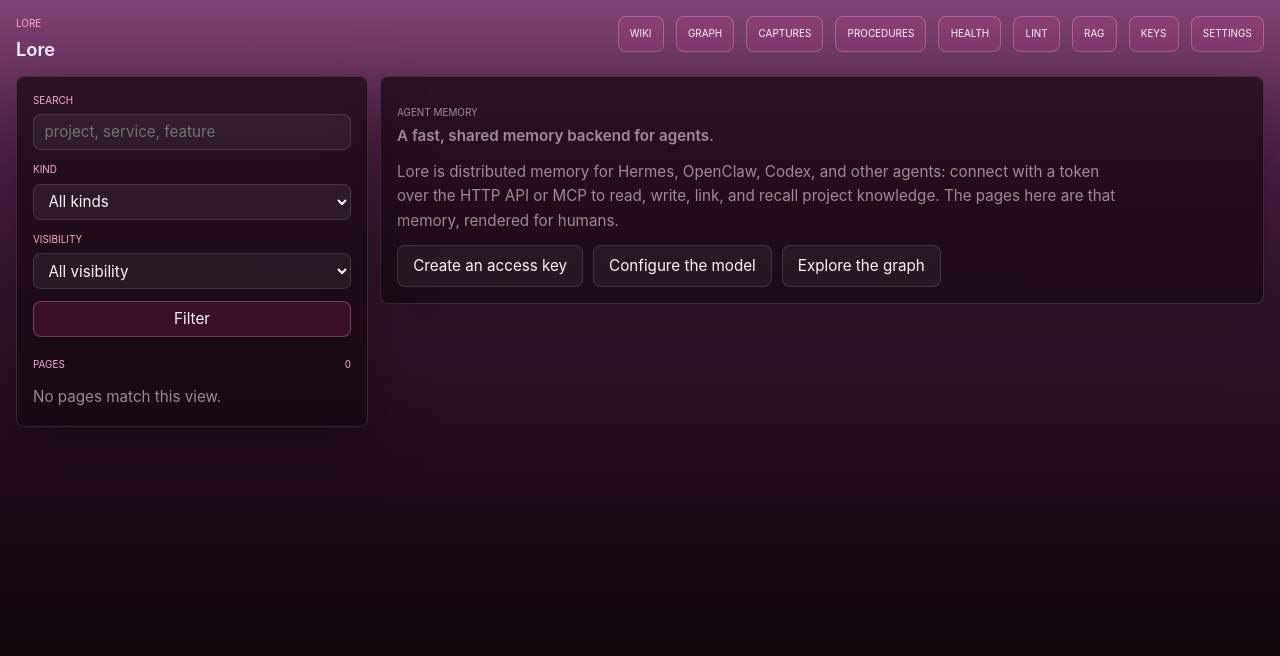
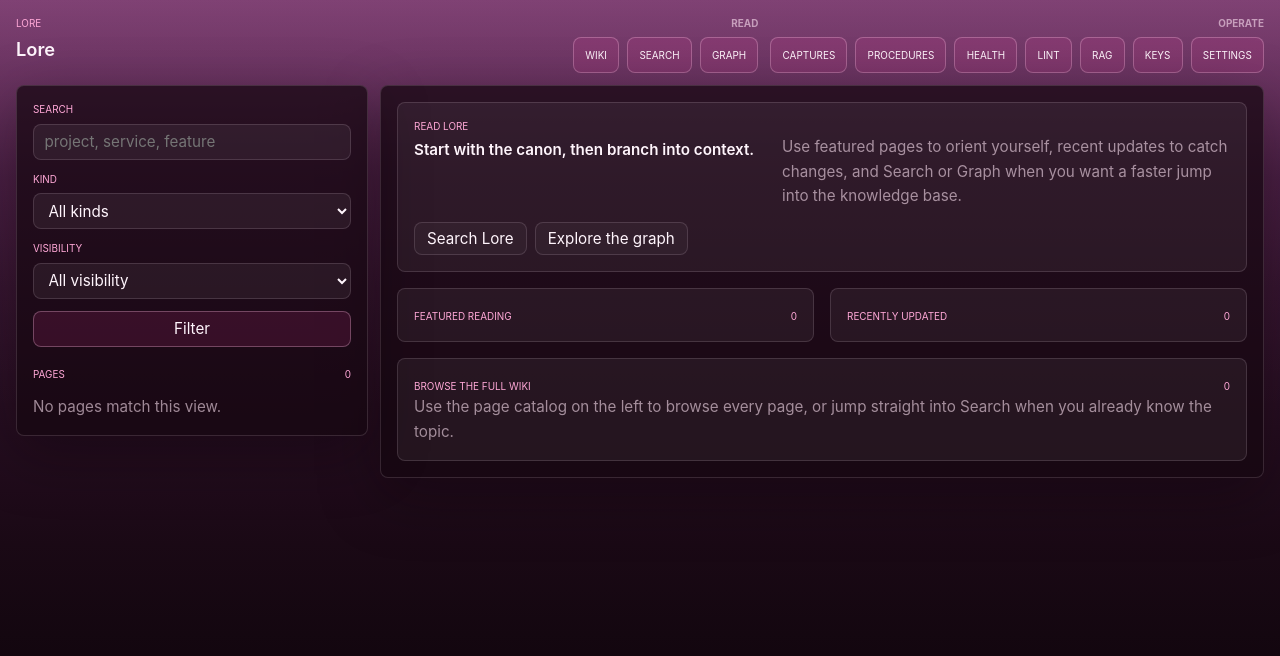
Before and after one commit to elevenoutoften/lore, a FastAPI app: page / in a window 1280 px wide. Shown: the top 656 px of the page. Run offline with FastAPI, Linux system fonts and the light colour scheme.

Commit message:
fix: add reader front door for / (flow_000887)

```diff
--- a/lore_app/static/lore.css
+++ b/lore_app/static/lore.css
@@ -107,6 +107,27 @@
 
 .topbar-links {
   flex-wrap: wrap;
+  justify-content: flex-end;
+  align-items: flex-start;
+}
+
+.topbar-links__group {
+  display: grid;
+  gap: 0.35rem;
+  justify-items: end;
+}
+
+.topbar-links__label {
+  color: var(--muted);
+  font-size: 0.62rem;
+  font-weight: 700;
+  margin: 0;
+}
+
+.topbar-links__items {
+  display: flex;
+  flex-wrap: wrap;
+  gap: 0.5rem;
   justify-content: flex-end;
 }
 
@@ -587,6 +640,86 @@
   max-width: 46rem;
 }
 
+.reader-home {
+  display: grid;
+  gap: 1rem;
+}
+
+.reader-home__hero,
+.reader-home__section {
+  border: 1px solid var(--line);
+  border-radius: var(--radius);
+  background: var(--panel-2);
+  padding: 1rem;
+}
+
+.reader-home__grid {
+  display: grid;
+  gap: 1rem;
+  grid-template-columns: repeat(auto-fit, minmax(17rem, 1fr));
+}
+
+.reader-home__header {
+  display: flex;
+  align-items: flex-start;
+  justify-content: space-between;
+  gap: 0.75rem;
+  margin-bottom: 0.85rem;
+}
+
+.reader-home__header p:last-child {
+  color: var(--muted);
+  max-width: 28rem;
+}
+
+.reader-home__actions {
+  display: flex;
+  flex-wrap: wrap;
+  gap: 0.5rem;
+  margin-top: 0.85rem;
+}
+
+.reader-home__actions a,
+.reader-home__card {
+  border: 1px solid var(--line);
+  border-radius: var(--radius);
+  background: rgba(255, 255, 255, 0.03);
+}
+
+.reader-home__actions a {
+  display: inline-flex;
+  align-items: center;
+  min-height: 2.1rem;
+  padding: 0 0.75rem;
+}
+
+.reader-home__list {
+  display: grid;
+  gap: 0.75rem;
+}
+
+.reader-home__card {
+  display: grid;
+  gap: 0.35rem;
+  padding: 0.8rem;
+}
+
+.reader-home__card-title {
+  font-weight: 600;
+  overflow-wrap: anywhere;
+}
+
+.reader-home__card-meta {
+  color: var(--pink);
+  font-size: 0.68rem;
+  text-transform: uppercase;
+}
+
+.reader-home__card-summary,
+.reader-home__hint {
+  color: var(--muted);
+}
+
 .welcome-actions {
   display: flex;
   flex-wrap: wrap;
--- a/lore_app/templates/_nav.html
+++ b/lore_app/templates/_nav.html
@@ -1,6 +1,15 @@
 <nav class="topbar-links" aria-label="Lore navigation">
+  <div class="topbar-links__group" aria-label="Read">
+    <p class="topbar-links__label">Read</p>
+    <div class="topbar-links__items">
       <a href="/">Wiki</a>
+      <a href="/search">Search</a>
       <a href="/graph">Graph</a>
+    </div>
+  </div>
+  <div class="topbar-links__group" aria-label="Operate">
+    <p class="topbar-links__label">Operate</p>
+    <div class="topbar-links__items">
       <a href="/captures">Captures</a>
       <a href="/procedures">Procedures</a>
       <a href="/heartbeat">Health</a>
@@ -8,4 +17,6 @@
       <a href="/rag">RAG</a>
       <a href="/api-keys">Keys</a>
       <a href="/settings">Settings</a>
+    </div>
+  </div>
 </nav>
--- a/lore_app/templates/index.html
+++ b/lore_app/templates/index.html
@@ -459,12 +459,17 @@
           {% endif %}
 
           <div class="reader-tools" aria-label="Page tools">
-            <a href="/api/pages/{{ selected_page.id }}">Raw</a>
-            <a href="/api/pages/{{ selected_page.id }}/rendered">Rendered JSON</a>
-            <a href="/api/pages/{{ selected_page.id }}/links">Links JSON</a>
             {% if rendered_page.missing_links %}
             <span>{{ rendered_page.missing_links | length }} missing link{% if rendered_page.missing_links | length != 1 %}s{% endif %}</span>
             {% endif %}
+            <details class="reader-api-toggle">
+              <summary>Developer JSON</summary>
+              <div class="reader-api-toggle__links">
+                <a href="/api/pages/{{ selected_page.id }}">Raw</a>
+                <a href="/api/pages/{{ selected_page.id }}/rendered">Rendered JSON</a>
+                <a href="/api/pages/{{ selected_page.id }}/links">Links JSON</a>
+              </div>
+            </details>
           </div>
             </div>
           </details>
@@ -611,15 +616,62 @@
           {% endif %}
         </article>
         {% else %}
-        <div class="welcome">
-          <p class="eyebrow">Agent memory</p>
-          <h2>A fast, shared memory backend for agents.</h2>
-          <p>Lore is distributed memory for Hermes, OpenClaw, Codex, and other agents: connect with a token over the HTTP API or MCP to read, write, link, and recall project knowledge. The pages here are that memory, rendered for humans.</p>
-          <p class="welcome-actions">
-            <a href="/api-keys">Create an access key</a>
-            <a href="/settings">Configure the model</a>
-            <a href="/graph">Explore the graph</a>
-          </p>
+        <div class="reader-home">
+          <section class="reader-home__hero">
+            <p class="eyebrow">Read Lore</p>
+            <div class="reader-home__header">
+              <div>
+                <h2>Start with the canon, then branch into context.</h2>
+              </div>
+              <p>Use featured pages to orient yourself, recent updates to catch changes, and Search or Graph when you want a faster jump into the knowledge base.</p>
+            </div>
+            <div class="reader-home__actions">
+              <a href="/search">Search Lore</a>
+              <a href="/graph">Explore the graph</a>
+            </div>
+          </section>
+
+          <div class="reader-home__grid">
+            <section class="reader-home__section" aria-labelledby="reader-home-featured">
+              <div class="list-header">
+                <p id="reader-home-featured">Featured reading</p>
+                <span>{{ featured_pages | length }}</span>
+              </div>
+              <div class="reader-home__list">
+                {% for page in featured_pages %}
+                <a class="reader-home__card" href="/{{ page.id }}">
+                  <span class="reader-home__card-title">{{ page.title }}</span>
+                  <span class="reader-home__card-meta">{{ page.kind }}{% if page.status %} - {{ page.status }}{% endif %}</span>
+                  <span class="reader-home__card-summary">{{ page.summary or page.id }}</span>
+                </a>
+                {% endfor %}
+              </div>
+            </section>
+
+            <section class="reader-home__section" aria-labelledby="reader-home-recent">
+              <div class="list-header">
+                <p id="reader-home-recent">Recently updated</p>
+                <span>{{ recent_pages | length }}</span>
+              </div>
+              <div class="reader-home__list">
+                {% for page in recent_pages %}
+                <a class="reader-home__card" href="/{{ page.id }}">
+                  <span class="reader-home__card-title">{{ page.title }}</span>
+                  <span class="reader-home__card-meta">updated {{ page.updated_at[:10] }} - {{ page.kind }}</span>
+                  <span class="reader-home__card-summary">{{ page.summary or page.id }}</span>
+                </a>
+                {% endfor %}
+              </div>
+            </section>
+          </div>
+
+          <section class="reader-home__section">
+            <div class="list-header">
+              <p>Browse the full wiki</p>
+              <span>{{ page_count }}</span>
+            </div>
+            <p class="reader-home__hint">Use the page catalog on the left to browse every page, or jump straight into Search when you already know the topic.</p>
+          </section>
         </div>
         {% endif %}
       </section>
```
Also changed, not shown: other parts of lore_app/static/lore.css (+40 -0 lines), lore_app/routes/pages.py (+30 -0 lines), tests/test_link_graph.py (+2 -0 lines), tests/test_ui.py (+18 -7 lines). Lines whose indentation alone changed are shown as unchanged.
